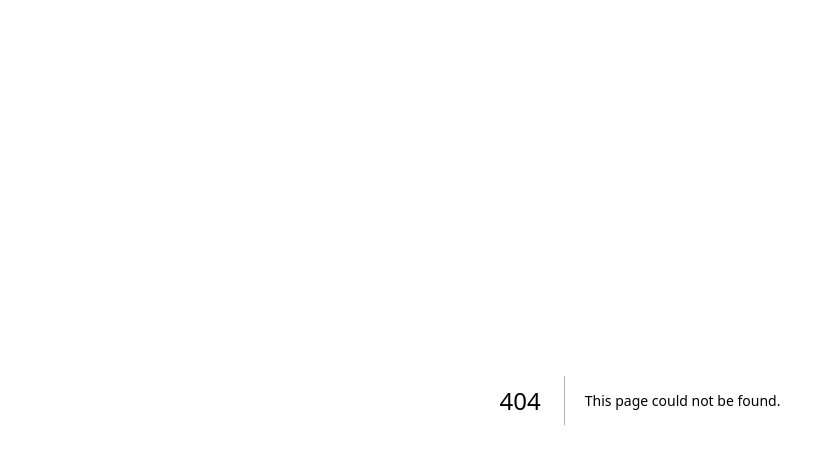
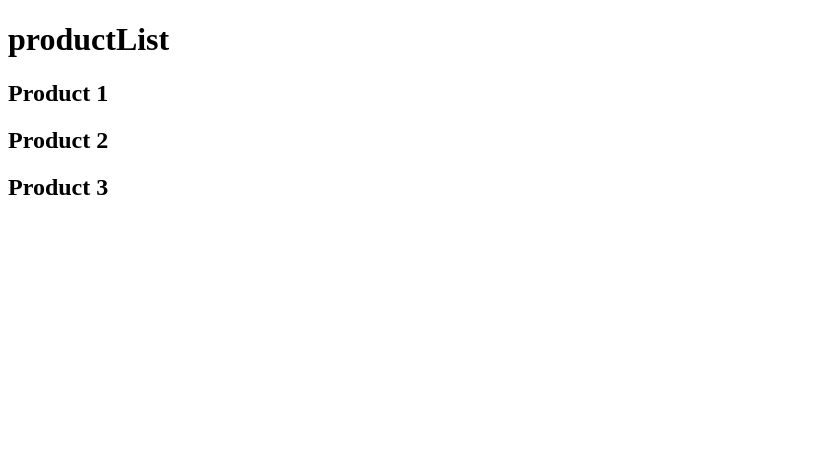
Before and after one commit to Eyshcharya/NextJs, a Next.js app: page /product in a window 1280 px wide. Before the commit this address had no page. Shown: the top 464 px of the page, without its empty margins (0-835 px from the left). Built offline with nearby package versions, Linux system fonts and the light colour scheme.

Commit message:
Implemented Dynamic Roots

```diff
--- /dev/null
+++ b/pages/product/[productId].tsx
@@ -0,0 +1,4 @@
+const singleProduct = () => {
+  return <h1> Single Product</h1>;
+};
+export default singleProduct;
--- /dev/null
+++ b/pages/product/index.tsx
@@ -0,0 +1,12 @@
+const productList = () => {
+  const productArray = ["Product 1", "Product 2", "Product 3"];
+  return (
+    <>
+      <h1>productList</h1>
+      {productArray.map((product, index) => {
+        return <h2 key={index}>{product}</h2>;
+      })}
+    </>
+  );
+};
+export default productList;
```
